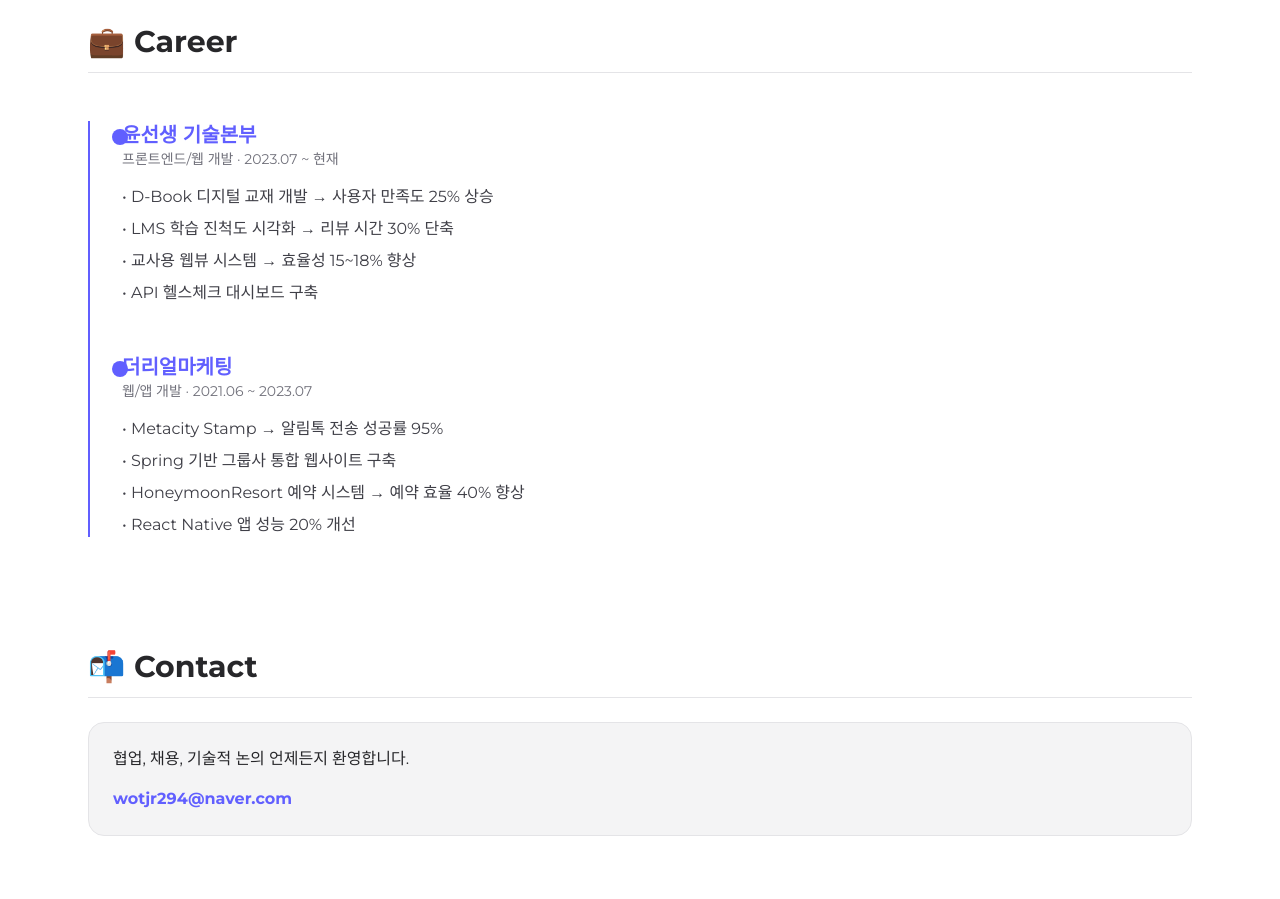
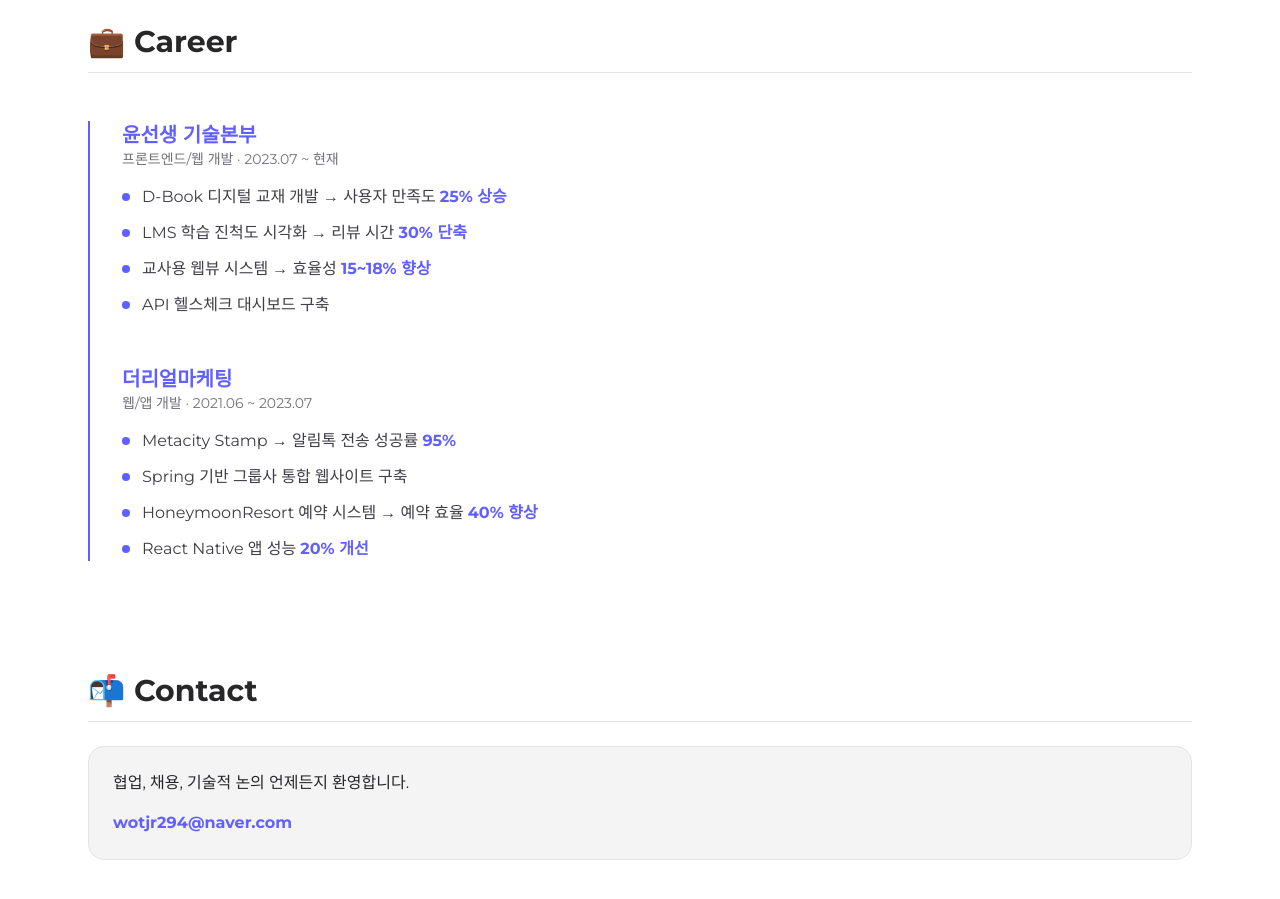
Before and after one commit to Jaeseokkong/NEXT-BLOG, a Next.js app: page /about in a window 1280 px wide. Shown: the part 1160-2059 px from the top of the page. Built offline with nearby package versions, Linux system fonts and the light colour scheme; no server answers.

Commit message:
style(about): career 영역 구역 나눔 및 스타일 변경

```diff
--- a/src/app/(site)/about/page.tsx
+++ b/src/app/(site)/about/page.tsx
@@ -90,8 +90,6 @@ export default function AboutPage() {
         <div className="relative border-l-2 border-indigo-500 pl-8 space-y-12">
 
           <div className="relative">
-            <div className="absolute -left-[10px] top-2 w-4 h-4 bg-indigo-500 rounded-full"></div>
-
             <h3 className="text-xl font-semibold text-indigo-500">
               윤선생 기술본부
             </h3>
@@ -99,17 +97,27 @@ export default function AboutPage() {
               프론트엔드/웹 개발 · 2023.07 ~ 현재
             </p>
 
-            <ul className="space-y-2 text-zinc-700 dark:text-zinc-300">
-              <li>• D-Book 디지털 교재 개발 → 사용자 만족도 25% 상승</li>
-              <li>• LMS 학습 진척도 시각화 → 리뷰 시간 30% 단축</li>
-              <li>• 교사용 웹뷰 시스템 → 효율성 15~18% 향상</li>
-              <li>• API 헬스체크 대시보드 구축</li>
+            <ul className="space-y-3 text-zinc-700 dark:text-zinc-300">
+              <li className="flex gap-3">
+                <span className="mt-2 w-2 h-2 bg-indigo-500 rounded-full"></span>
+                <span>D-Book 디지털 교재 개발 → 사용자 만족도 <strong className="text-indigo-500">25% 상승</strong></span>
+              </li>
+              <li className="flex gap-3">
+                <span className="mt-2 w-2 h-2 bg-indigo-500 rounded-full"></span>
+                <span>LMS 학습 진척도 시각화 → 리뷰 시간 <strong className="text-indigo-500">30% 단축</strong></span>
+              </li>
+              <li className="flex gap-3">
+                <span className="mt-2 w-2 h-2 bg-indigo-500 rounded-full"></span>
+                <span>교사용 웹뷰 시스템 → 효율성 <strong className="text-indigo-500">15~18% 향상</strong></span>
+              </li>
+              <li className="flex gap-3">
+                <span className="mt-2 w-2 h-2 bg-indigo-500 rounded-full"></span>
+                <span>API 헬스체크 대시보드 구축</span>
+              </li>
             </ul>
           </div>
 
           <div className="relative">
-            <div className="absolute -left-[10px] top-2 w-4 h-4 bg-indigo-500 rounded-full"></div>
-
             <h3 className="text-xl font-semibold text-indigo-500">
               더리얼마케팅
             </h3>
@@ -117,11 +125,23 @@ export default function AboutPage() {
               웹/앱 개발 · 2021.06 ~ 2023.07
             </p>
 
-            <ul className="space-y-2 text-zinc-700 dark:text-zinc-300">
-              <li>• Metacity Stamp → 알림톡 전송 성공률 95%</li>
-              <li>• Spring 기반 그룹사 통합 웹사이트 구축</li>
-              <li>• HoneymoonResort 예약 시스템 → 예약 효율 40% 향상</li>
-              <li>• React Native 앱 성능 20% 개선</li>
+            <ul className="space-y-3 text-zinc-700 dark:text-zinc-300">
+              <li className="flex gap-3">
+                <span className="mt-2 w-2 h-2 bg-indigo-500 rounded-full"></span>
+                <span>Metacity Stamp → 알림톡 전송 성공률 <strong className="text-indigo-500">95%</strong></span>
+              </li>
+              <li className="flex gap-3">
+                <span className="mt-2 w-2 h-2 bg-indigo-500 rounded-full"></span>
+                <span>Spring 기반 그룹사 통합 웹사이트 구축</span>
+              </li>
+              <li className="flex gap-3">
+                <span className="mt-2 w-2 h-2 bg-indigo-500 rounded-full"></span>
+                <span>HoneymoonResort 예약 시스템 → 예약 효율 <strong className="text-indigo-500">40% 향상</strong></span>
+              </li>
+              <li className="flex gap-3">
+                <span className="mt-2 w-2 h-2 bg-indigo-500 rounded-full"></span>
+                <span>React Native 앱 성능 <strong className="text-indigo-500">20% 개선</strong></span>
+              </li>
             </ul>
           </div>
         </div>
```
